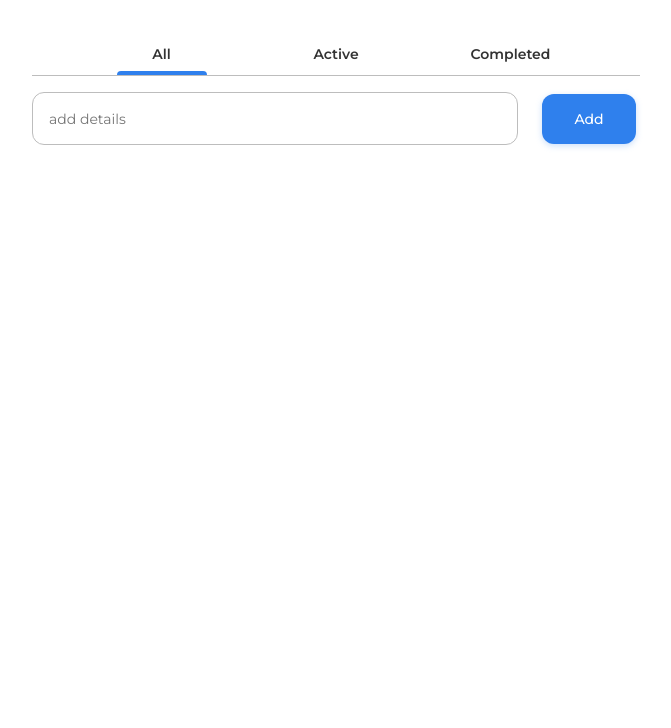
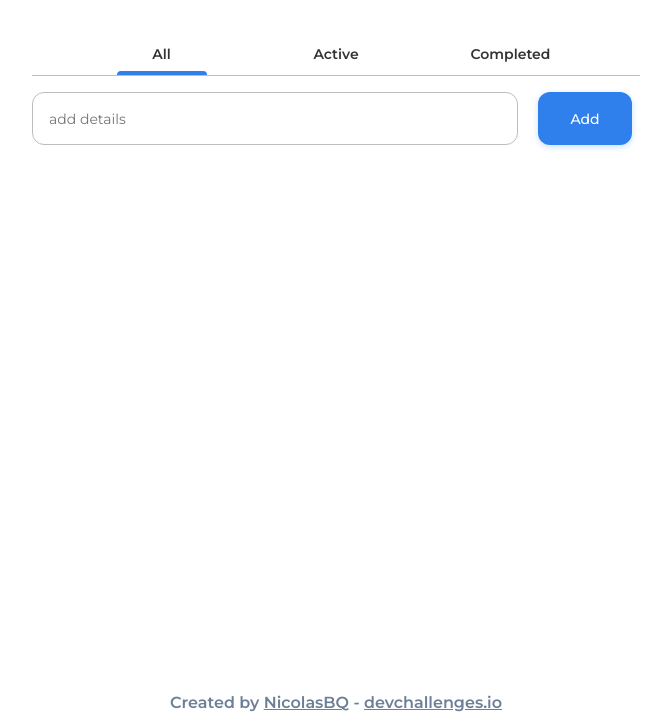
Before and after one commit to NicolasBQ/To-Do-App, a website built with webpack: page src/index.html in a window 1280 px wide. Shown: the part 72-800 px from the top of the page, without its empty margins (304-975 px from the left). Built offline with nearby package versions, Linux system fonts and the light colour scheme.

Commit message:
To Do App

```diff
--- a/src/index.html
+++ b/src/index.html
@@ -57,5 +57,28 @@
                 <span class="material-icons md-15"> delete_outline </span> delete all
             </button>
         </main>
+
+        <footer class="footer text-font">
+            <p class="footer__text">
+                Created by
+                <a
+                    href="https://github.com/NicolasBQ"
+                    class="footer__link"
+                    target="_blank"
+                    rel="noopener"
+                    rel="noreferrer"
+                    >NicolasBQ</a
+                >
+                -
+                <a
+                    href="https://devchallenges.io/"
+                    class="footer__link"
+                    target="_blank"
+                    rel="noopener"
+                    rel="noreferrer"
+                    >devchallenges.io</a
+                >
+            </p>
+        </footer>
     </body>
 </html>
--- a/src/scss/main.scss
+++ b/src/scss/main.scss
@@ -76,6 +76,7 @@ body {
     }
 
     &__form {
+        display: flex;
         &-input {
             width: 80%;
             padding: 1rem;
@@ -101,3 +102,25 @@ body {
         }
     }
 }
+
+.footer {
+    position: fixed;
+    bottom: 1rem;
+    text-align: center;
+    margin-top: 3rem;
+    font-weight: 700;
+    color: #6d7f97;
+}
+
+.footer__text {
+    font-size: 1rem;
+}
+
+.footer__link {
+    color: inherit;
+}
+
+.footer__link:hover {
+    text-decoration: none;
+    color: $accent-color;
+}
```
Also changed, not shown: dist/index.css, dist/index.html.
